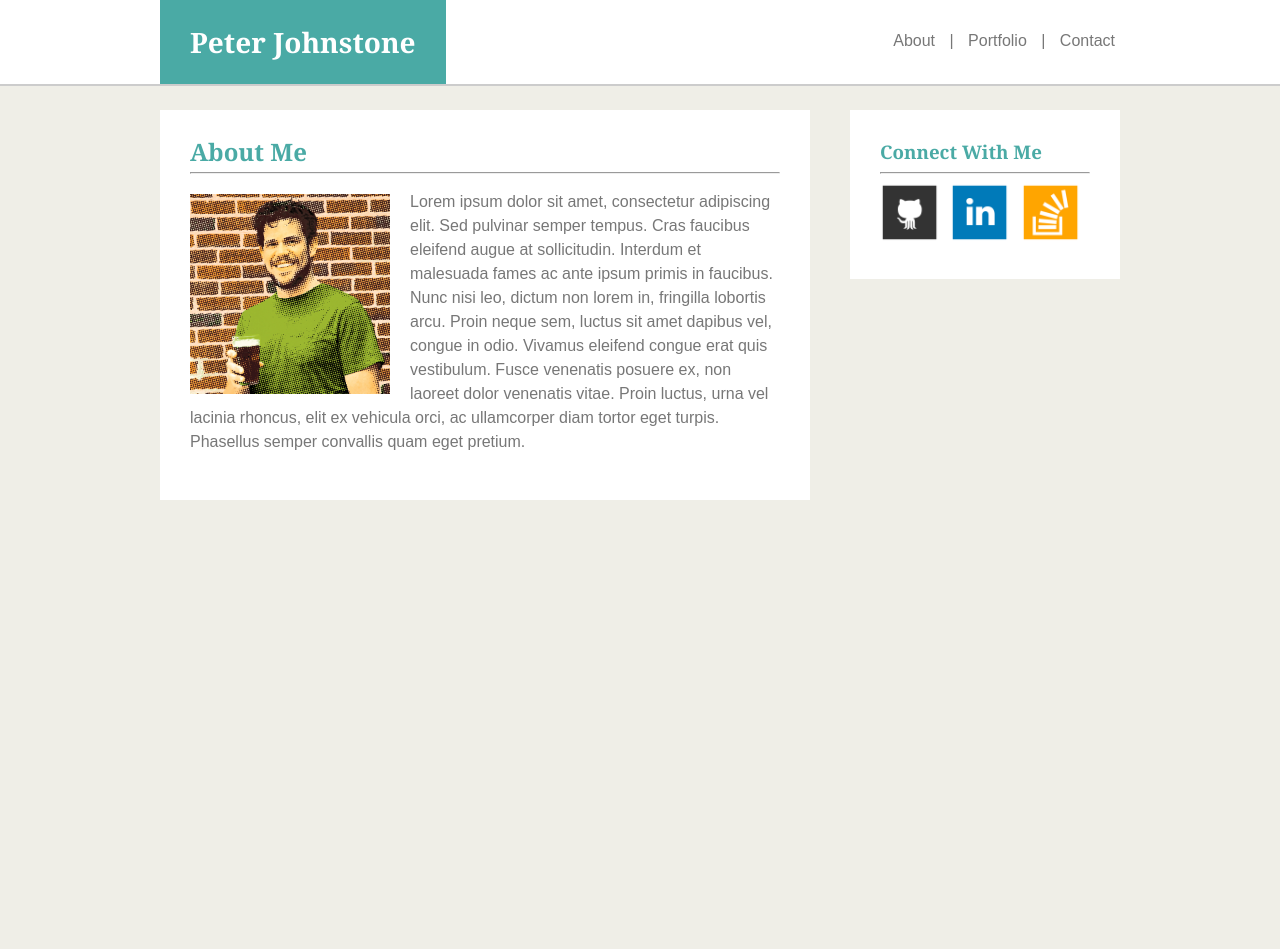
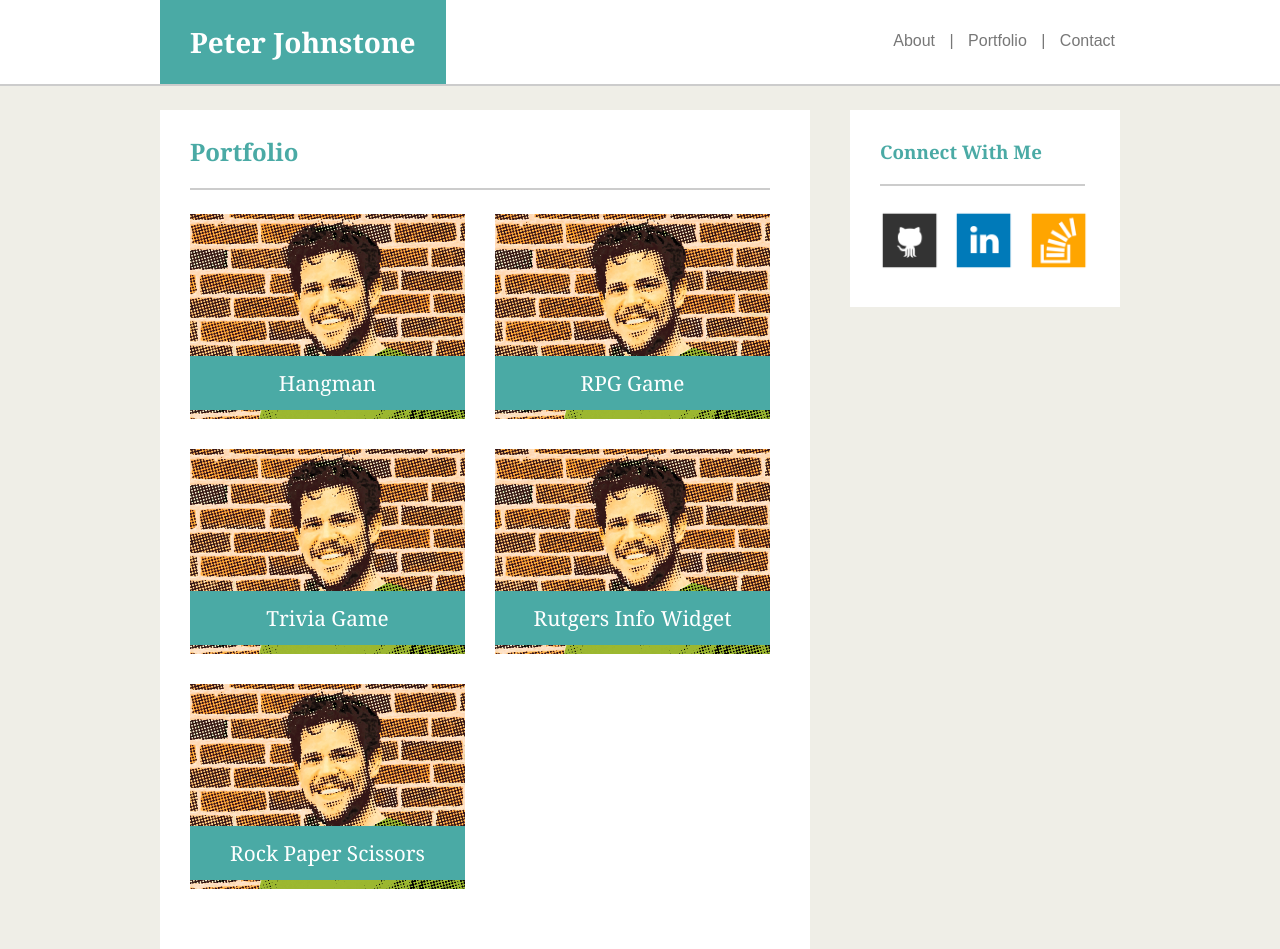
Before and after one commit to p2bilt/Basic-Portfolio, a plain HTML site: page portfolio.html in a window 1280 px wide. Before the commit the page ends 800 px from the top, so only its background shows below. Drawn offline with Linux system fonts and the light colour scheme.

Commit message:
nearly complete portfolio homework site, adding last details and functional sticky footer

```diff
--- a/assets/css/style.css
+++ b/assets/css/style.css
@@ -47,32 +47,43 @@ header {
 
 h2 {
     font-size: 24px;
+    padding-bottom: 24px;
+    border-bottom: 2px solid #cccccc;
+    width: 580px;
 }
 
-section {}
+h3 {
+    padding-bottom: 20px;
+    border-bottom: 2px solid #cccccc;
+    width: 205px;
+}
 
-div {}
+hr {
+    width: 85%;
+    align: left;
+}
 
+a:link {
+    /* Applies to all unvisited links */
+    text-decoration: none;
+    color: #777777;
+}
 
-
-a:link    {
-  /* Applies to all unvisited links */
-  text-decoration:  none;
-  color:            #777777;
-  }
 a:visited {
     /* Applies to all visited links */
-  text-decoration:  none;
-  color:            #000000;
+    text-decoration: none;
+    color: #000000;
 }
-a:hover   {
+
+a:hover {
     /* Applies to links under the pointer */
-  text-decoration:  underline;
-  color:            #000000;
+    text-decoration: underline;
+    color: #000000;
 }
-a:active  {
+
+a:active {
     /* Applies to activated links */
-  text-decoration:  underline;
+    text-decoration: underline;
     color: white;
 }
 
@@ -89,8 +100,6 @@ ul.nav li {
     padding: 5px;
 }
 
-
-
 .clearfix::after {
     content: "";
     clear: both;
@@ -100,38 +109,140 @@ ul.nav li {
 #bio-image {
     width: 200px;
     height: 200px;
-    margin-right: 20px;
-    margin-top: 12px;
+    margin-right: 22px;
+    margin-top: 22px;
     float: left;
 }
 
 .icon-image {
     width: 60px;
     height: 60px;
-    margin-right: 6px;
+    margin-right: 10px;
 }
 
 .container {
     width: 960px;
     margin: 0 auto;
+    min-height: calc(100vh - 165px);
+    padding: 0;
+
+}
+
+.footer {
+  height: 80px;
+}
+
+footer {
+  border-top: 4px solid #4aaaa5;
+  background: #666666;
+  color: white;
+  font-size: .7em;
+  line-height: 80px;
+  padding: 0 60px;
+  text-align: center;
 }
 
 #main-bio,
 #contact-info {
     margin-top: 24px;
     float: left;
-
 }
 
 #main-bio {
     width: 650px;
     background: #ffffff;
-    padding: 30px;
+    padding: 30px 0px 30px 30px;
 }
 
 #contact-info {
     width: 270px;
     float: right;
     background: #ffffff;
-    padding: 30px;
+    padding: 30px 0px 30px 30px;
 }
+
+.portfolio-box {
+    float: left;
+    height: 205px;
+    width: 275px;
+    background-color: red;
+    margin: 0 30px 30px 0;
+    overflow: hidden;
+}
+
+.caption {
+    float: left color: white;
+    text-align: center;
+}
+
+.image {
+    position: relative;
+    width: 100%;
+    /* for IE 6 */
+}
+
+.parapad{
+	padding-right: 30px;
+}
+
+h4 {
+    position: absolute;
+    font-weight: normal;
+    font-size: 1.3em;
+    top: 142px;
+    /*   left: 0;
+*/
+    text-align: center;
+    width: 100%;
+    background: #4aaaa5;
+    color: white;
+    padding: 15px;
+}
+
+button,
+input,
+select,
+textarea {
+    font-family: inherit;
+    font-size: 100%;
+}
+
+input {
+    width: 580px;
+    padding: 12px 15px;
+    margin: 5px 0;
+    font-size: 85%;
+
+}
+
+button {
+    background: #4aaaa5;
+    margin: 10px 0;
+    padding: 10px 30px;
+    border: 0px;
+}
+
+textarea {
+	height: 200px;
+	width: 580px;
+	border-color: #dddddd;
+	margin: 5px 0;
+
+}
+
+::-webkit-input-placeholder { /* Chrome/Opera/Safari */
+  color: #a9a9a9;
+
+}
+::-moz-placeholder { /* Firefox 19+ */
+  color: #a9a9a9;
+
+}
+:-ms-input-placeholder { /* IE 10+ */
+  color: #a9a9a9;
+
+}
+:-moz-placeholder { /* Firefox 18- */
+  color: #a9a9a9;
+
+}
--- a/portfolio.html
+++ b/portfolio.html
@@ -10,38 +10,63 @@
 </head>
 
 <body>
-
     <!-- Site Header -->
     <header>
         <div id="navbar" class="clearfix">
             <h1>Peter Johnstone</h1>
             <ul class="nav">
-            <li><a href="mailto:peteralan@gmail.com">About</a></li>
+                <li><a href="index.html">About</a></li>
                 <li>|</li>
-            <li><a href="https://github.com/p2bilt">Portfolio</a></li>
+                <li><a href="portfolio.html">Portfolio</a></li>
                 <li>|</li>
-            <li><a href="portolio.html">Contact</a></li>
+                <li><a href="contact.html">Contact</a></li>
             </ul>
         </div>
     </header>
-
     <div class="container">
         <!-- Section 1: Bio -->
         <section id="main-bio">
-            <h2>About Me</h2>
-            <hr>
-            <img src="assets/images/comic_p2_300px.jpg" id="bio-image" alt="The Very Handsome Peter Johnstone">
-            <p>Lorem ipsum dolor sit amet, consectetur adipiscing elit. Sed pulvinar semper tempus. Cras faucibus eleifend augue at sollicitudin. Interdum et malesuada fames ac ante ipsum primis in faucibus. Nunc nisi leo, dictum non lorem in, fringilla lobortis arcu. Proin neque sem, luctus sit amet dapibus vel, congue in odio. Vivamus eleifend congue erat quis vestibulum. Fusce venenatis posuere ex, non laoreet dolor venenatis vitae. Proin luctus, urna vel lacinia rhoncus, elit ex vehicula orci, ac ullamcorper diam tortor eget turpis. Phasellus semper convallis quam eget pretium.</p>
+            <h2>Portfolio</h2>
+            <!-- <hr> -->
+            <br>
+            <div class="portfolio-box">
+                <div class="image">
+                    <img src="assets/images/comic_p2_300px.jpg" alt="" />
+                    <h4>Hangman</h4>
+                </div>
+            </div>
+            <div class="portfolio-box">
+                <div class="image">
+                    <img src="assets/images/comic_p2_300px.jpg" alt="" />
+                    <h4>RPG Game</h4>
+                </div>
+            </div>
+            <div class="portfolio-box">
+                <div class="image">
+                    <img src="assets/images/comic_p2_300px.jpg" alt="" />
+                    <h4>Trivia Game</h4>
+                </div>
+            </div>
+            <div class="portfolio-box">
+                <div class="image">
+                    <img src="assets/images/comic_p2_300px.jpg" alt="" />
+                    <h4>Rutgers Info Widget</h4>
+                </div>
+            </div>
+            <div class="portfolio-box">
+                <div class="image">
+                    <img src="assets/images/comic_p2_300px.jpg" alt="" />
+                    <h4>Rock Paper Scissors</h4>
+                </div>
+            </div>
         </section>
         <!-- Sections 2: Contact Info -->
         <section id="contact-info">
             <h3>Connect With Me</h3>
-                        <hr>
+            <br>
             <a href="https://github.com/p2bilt"></a><img src="assets/images/if_github_square_107105.png" class="icon-image" alt="github">
             <a href="https://www.linkedin.com/in/peter-johnstone-0011013/"><img src="assets/images/if_linkedin_square_color_107091.png" class="icon-image" alt="linkedin">
             <a href="https://stackoverflow.com/users/8897555/peter-johnstone"><img src="assets/images/if_stackoverflow_273179.png" class="icon-image" alt="stackoverflow">
-
-
         </section>
     </div>
 </body>
```
Also changed, not shown: contact.html (+23 -10 lines), index.html (+7 -6 lines). Lines whose indentation alone changed are shown as unchanged.
